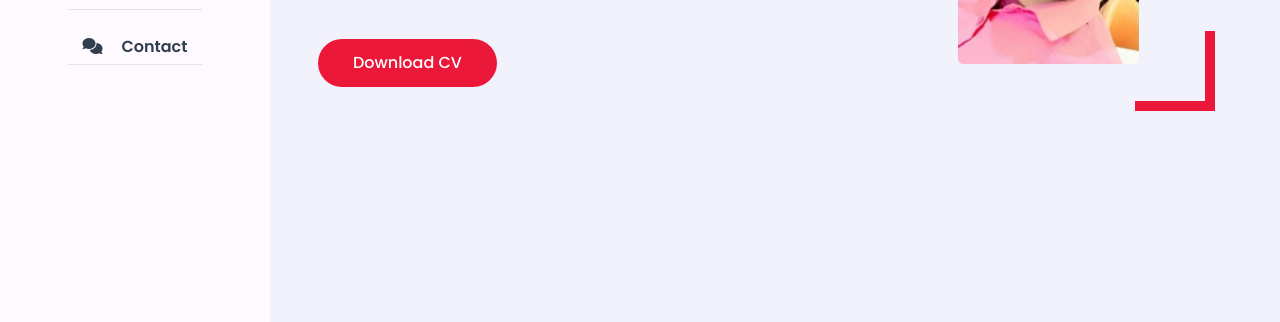
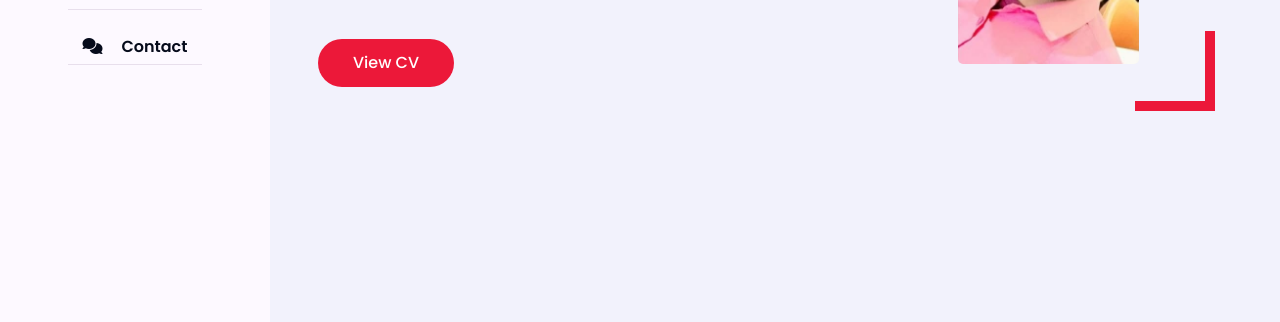
Before and after one commit to kritriv/Profile-Vishal.Saraiwal, a plain HTML site: page index.html in a window 1280 px wide. Shown: the part 478-800 px from the top of the page. Drawn offline with nearby package versions, Linux system fonts and the light colour scheme; a web font is replaced by a local one.

Commit message:
col-change

```diff
--- a/css/style.css
+++ b/css/style.css
@@ -1,19 +1,33 @@
 @import url('https://fonts.googleapis.com/css2?family=Clicker+Script&family=Dancing+Script:wght@400;700&family=Lato:wght@300;400;700&family=Lobster&family=Poppins:wght@200;300;500;600;700&display=swap');
 
 :root {
+    /* --bg-black-900: #f2f2fc;
+    --bg-black-100: #fdf9ff;
+    --bg-black-50: #e8dfec;
+    --text-black-900: #303e4d;
+    --text-black-700: #504e70; */
+
     --bg-black-900: #f2f2fc;
     --bg-black-100: #fdf9ff;
     --bg-black-50: #e8dfec;
-    --text-black-900: #303e4d;
-    --text-black-700: #504e70;
+    --text-black-900: #060b1b;
+    --text-black-700: #151a33;
 }
 
 body.dark {
     /* --bg-black-900:#151515; */
-    --bg-black-900: #000000;
     /* --bg-black-100:#222222; */
+
+
+    /* --bg-black-900: #000000;
     --bg-black-100: #141313;
     --bg-black-50: #393939;
+    --text-black-900: #ffffff;
+    --text-black-700: #e9e9e9; */
+
+    --bg-black-900: #060b1b;
+    --bg-black-100: #151a33;
+    --bg-black-50: #28365f;
     --text-black-900: #ffffff;
     --text-black-700: #e9e9e9;
 }
--- a/index.html
+++ b/index.html
@@ -59,7 +59,7 @@
                             <h3 class="my-profession">I'm a <span class="animate-typing"></span></h3>
                             <p>I'm a Web Designer with extensive experience on various projects since a year. My
                                 expertise is to Design and Create Websites and many more...</p>
-                            <a href="#" class="btn">Download CV </a>
+                            <a href="https://kritriv.github.io/Resume-Vishal.Saraiwal/" class="btn">View CV </a>
                         </div>
                         <div class="home-img padd-15">
                             <img src="Images/me.jpg" alt="My Pic">
```
